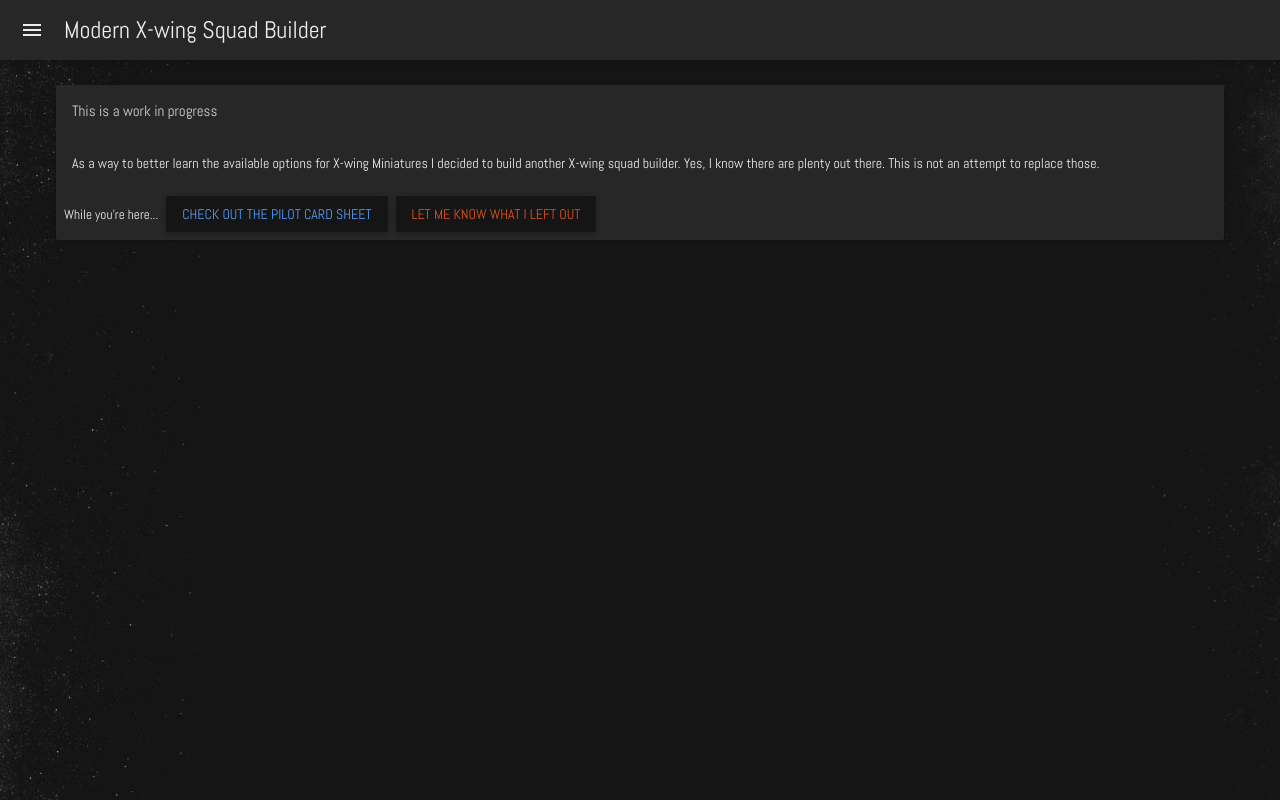
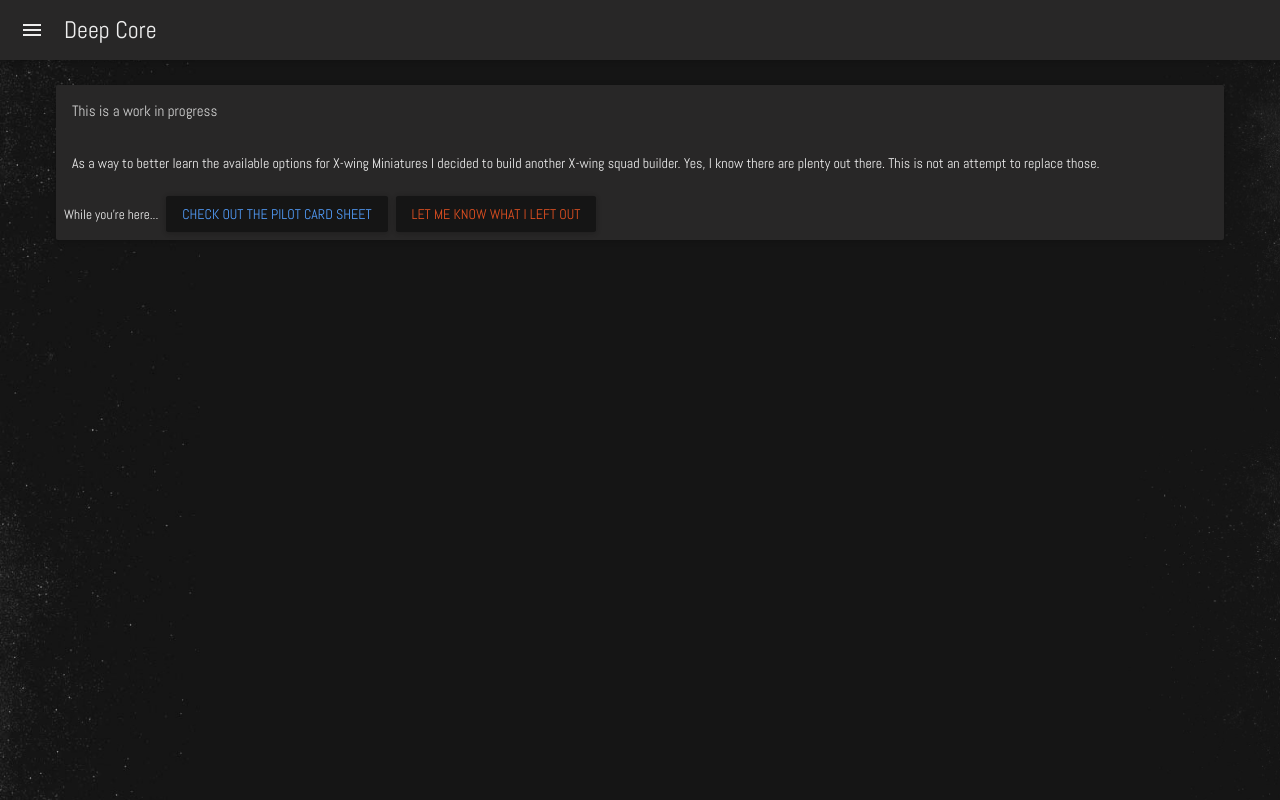
Before and after one commit to shiftregister-vg/deep_core, a React (Create React App) app: page /#/ in a window 1280 px wide. Built offline with nearby package versions, Linux system fonts and the light colour scheme; what react-tap-event-plugin would draw is missing.

Commit message:
More name change updates

```diff
--- a/package.json
+++ b/package.json
@@ -1,7 +1,9 @@
 {
-  "name": "mxwsb",
+  "name": "deep_core",
   "version": "0.1.7",
   "private": true,
+  "description": "Deep Core: An X-Wing Miniatures tool",
+  "author": "Steve Good <sgood@lanctr.com>",
   "dependencies": {
     "babel-polyfill": "^6.23.0",
     "gh-pages": "^1.0.0",
@@ -31,5 +33,5 @@
     "storybook": "start-storybook -p 9009 -s public",
     "build-storybook": "build-storybook -s public"
   },
-  "homepage": "http://www.stevegood.rocks/mxwsb"
+  "homepage": "http://www.stevegood.rocks/deep_core"
 }
--- a/src/App.js
+++ b/src/App.js
@@ -21,7 +21,7 @@
       <MuiThemeProvider muiTheme={muiTheme}>
         <div className="app">
           <AppBar
-            title={<span className="title">Modern X-wing Squad Builder</span>}
+            title={<span className="title">Deep Core</span>}
             onTitleTouchTap={this.handleTitleTouchTap}
             style={{position: 'fixed'}} />
 
--- a/src/pages/HomePage.js
+++ b/src/pages/HomePage.js
@@ -23,7 +23,7 @@
             <Link to="/pilot-sheet">
               <RaisedButton label="Check out the pilot card sheet" primary />
             </Link>
-            <a href="https://github.com/stevegood/mxwsb/issues" target="_blank" rel="noopener noreferrer">
+            <a href="https://github.com/stevegood/deep_core/issues" target="_blank" rel="noopener noreferrer">
               <RaisedButton label="let me know what I left out" secondary />
             </a>
           </CardActions>
```
